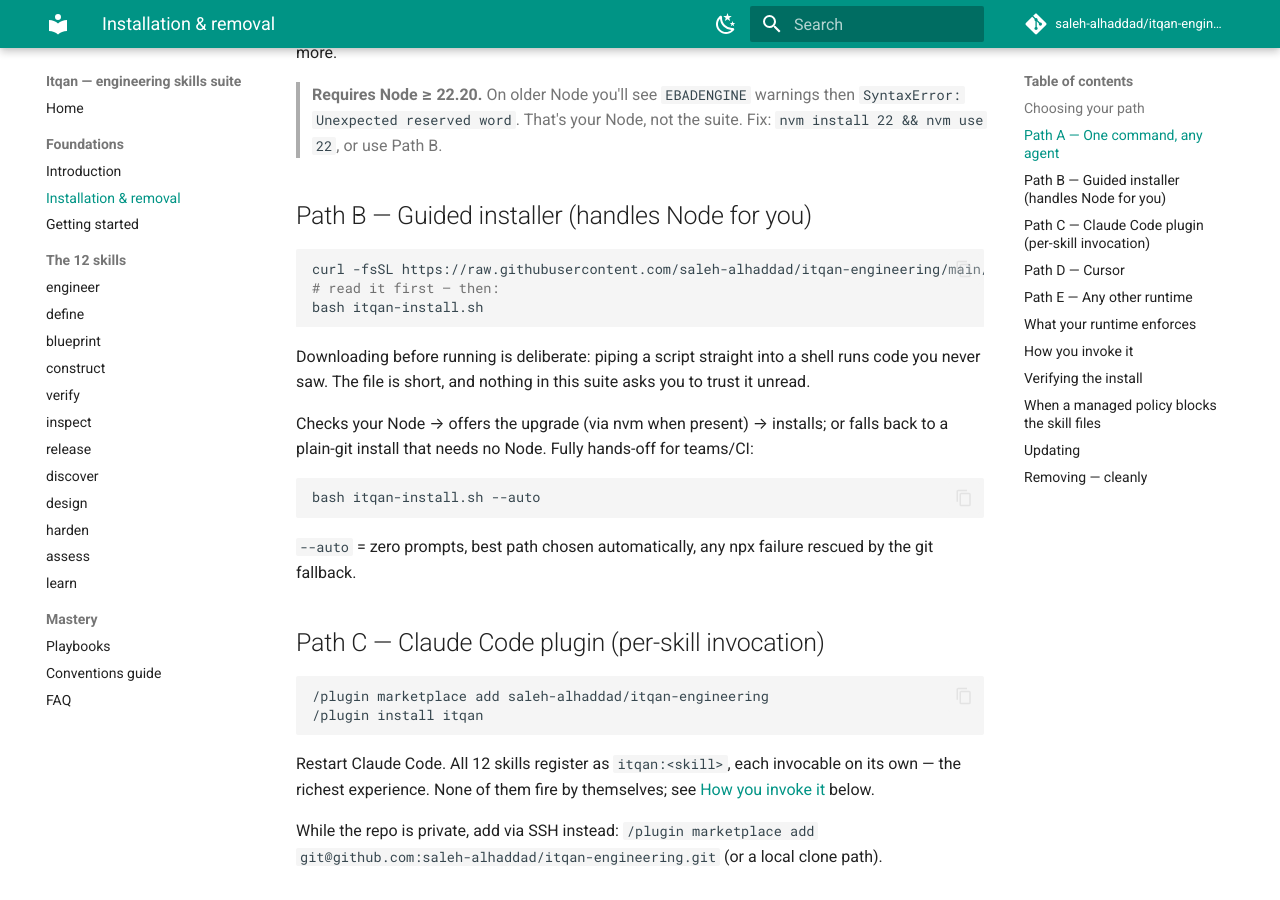
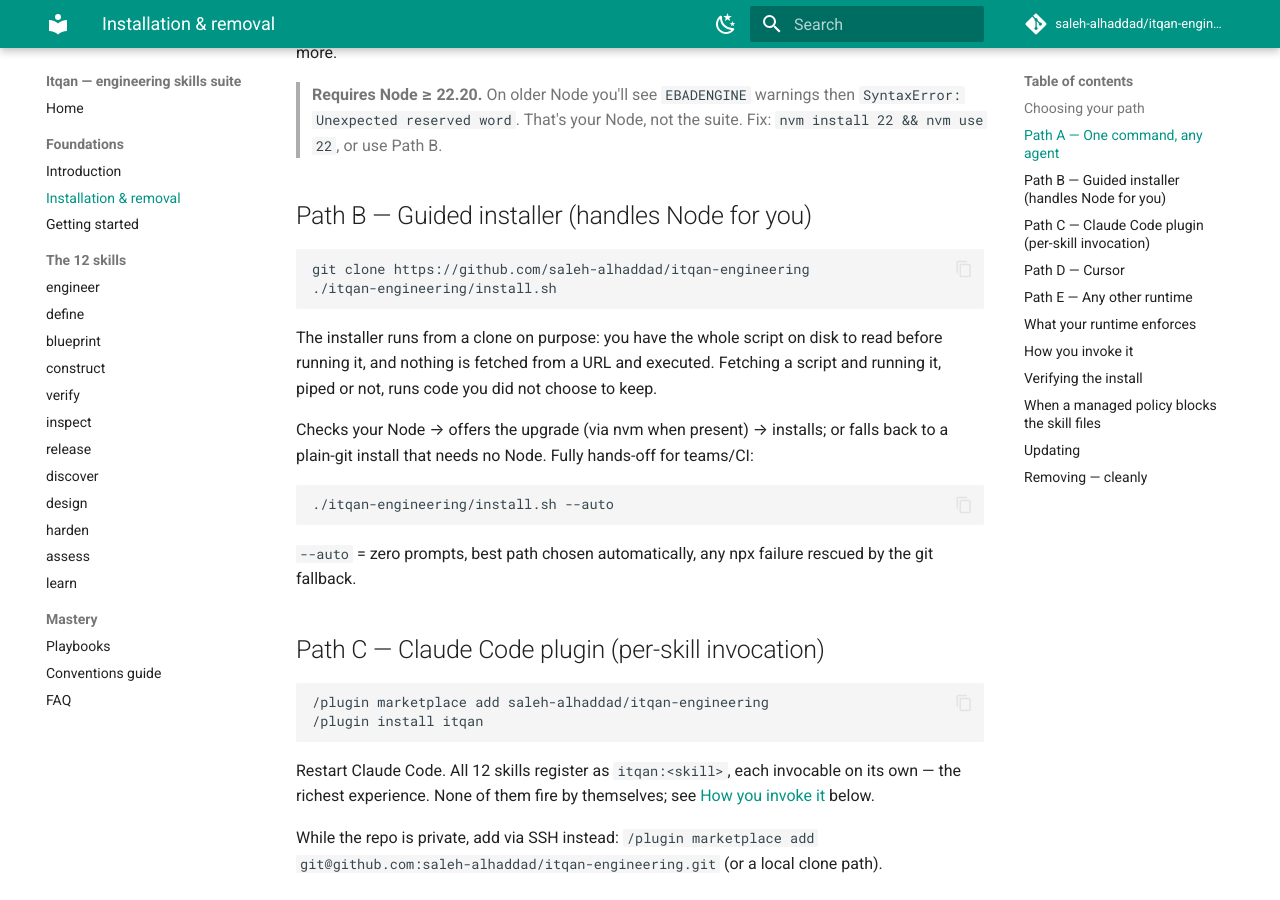
Before and after one commit to saleh-alhaddad/itqan-engineering, an MkDocs documentation site: the page built from docs/02-installation.md, in a window 1280 px wide and 900 px high, scrolled down 667 px. Built offline with MkDocs 1.6.1 and Material for MkDocs 9.7.7, drawn with Linux system fonts in a browser that asks for light colours; comment, search, counter and statistics services are not loaded; some of the changed text lies outside the part shown.

Commit message:
Release v0.0.8: run the installer from a clone, never from a URL

````diff
--- a/docs/02-installation.md
+++ b/docs/02-installation.md
@@ -8,7 +8,7 @@
 flowchart TD
     S{Which agent?} -->|"Claude Code"| CC["/plugin marketplace — 12 individually-invocable skills"]
     S -->|"Cursor / Codex / OpenCode / 70+ agents"| NPX["npx skills add — whole suite as one routed skill"]
-    S -->|"Node too old / none"| CURL["curl installer — checks Node, offers upgrade, git fallback"]
+    S -->|"Node too old / none"| CURL["guided installer, from a clone: checks Node, offers upgrade, git fallback"]
     S -->|"anything else"| GIT["git clone + point your loader at it"]
 ```
 
@@ -29,19 +29,19 @@
 ## Path B — Guided installer (handles Node for you)
 
 ```bash
-curl -fsSL https://raw.githubusercontent.com/saleh-alhaddad/itqan-engineering/main/install.sh -o itqan-install.sh
-# read it first — then:
-bash itqan-install.sh
+git clone https://github.com/saleh-alhaddad/itqan-engineering
+./itqan-engineering/install.sh
 ```
 
-Downloading before running is deliberate: piping a script straight into a shell runs code you
-never saw. The file is short, and nothing in this suite asks you to trust it unread.
+The installer runs from a clone on purpose: you have the whole script on disk to read before
+running it, and nothing is fetched from a URL and executed. Fetching a script and running
+it, piped or not, runs code you did not choose to keep.
 
 Checks your Node → offers the upgrade (via nvm when present) → installs; or falls back to a
 plain-git install that needs no Node. Fully hands-off for teams/CI:
 
 ```bash
-bash itqan-install.sh --auto
+./itqan-engineering/install.sh --auto
 ```
 
 `--auto` = zero prompts, best path chosen automatically, any npx failure rescued by the git
@@ -160,7 +160,7 @@
 
 | Path | What registers | You invoke |
 |---|---|---|
-| **A / B / D** (npx · curl · Cursor) | **one** skill: `itqan` | `itqan` — then say what you want; the root `SKILL.md` routes |
+| **A / B / D** (npx · installer · Cursor) | **one** skill: `itqan` | `itqan` — then say what you want; the root `SKILL.md` routes |
 | **C** (Claude Code plugin) | **12** skills, namespaced | `itqan:engineer` — or `:inspect`, `:verify`, `:harden`, … |
 | **E** (any other runtime) | depends on the loader | ask for it by name: *"use the itqan skill to …"* |
 
````
Also changed, not shown: CHANGELOG.md (+6 -0 lines), README.md (+1 -1 lines), docs/06-faq.md (+1 -1 lines), 3 other files.
